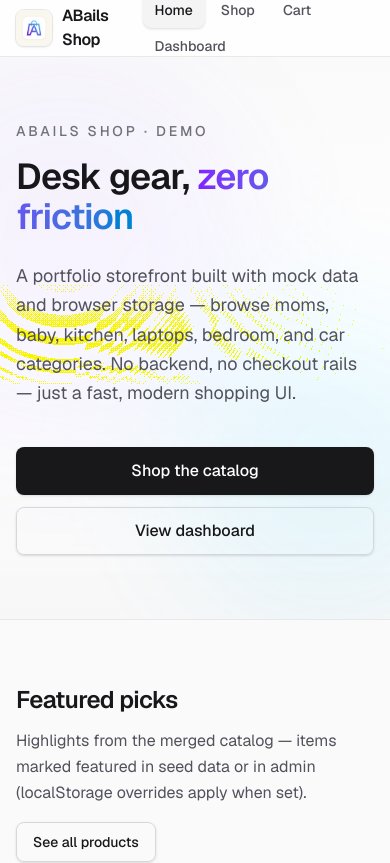
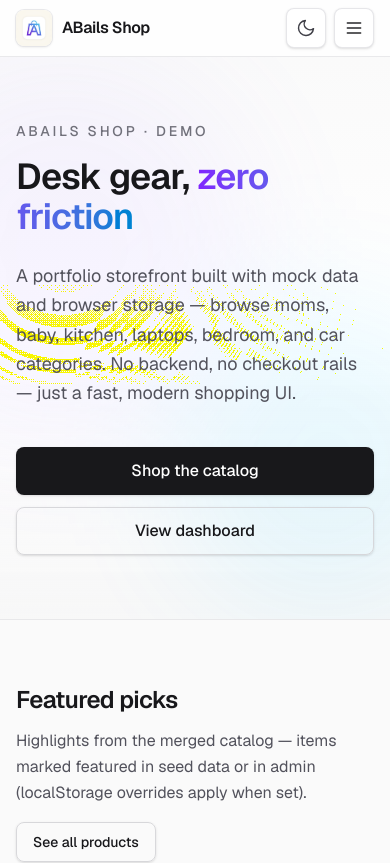
Before and after one commit to Abagels96/ecommerce, a Next.js app: page / in a window 390 px wide. Shown: the top 863 px of the page. Built offline with nearby package versions, Linux system fonts and the light colour scheme.

Commit message:
Add responsive navbar, light/dark theme toggle, and next-themes

```diff
--- a/package.json
+++ b/package.json
@@ -12,6 +12,7 @@
     "@hookform/resolvers": "^5.2.2",
     "clsx": "^2.1.1",
     "next": "16.2.1",
+    "next-themes": "^0.4.6",
     "react": "19.2.4",
     "react-dom": "19.2.4",
     "react-hook-form": "^7.72.0",
--- a/src/app/globals.css
+++ b/src/app/globals.css
@@ -1,9 +1,20 @@
 @import "tailwindcss";
 
+/** Class-based dark mode (next-themes `class="dark"` on `<html>`). */
+@custom-variant dark (&:where(.dark, .dark *));
+
 :root {
+  color-scheme: light;
   --background: #fafafa;
   --foreground: #171717;
   --ring: rgba(24, 24, 27, 0.12);
+}
+
+:root.dark {
+  color-scheme: dark;
+  --background: #0a0a0a;
+  --foreground: #ededed;
+  --ring: rgba(244, 244, 245, 0.08);
 }
 
 @theme inline {
@@ -11,14 +22,6 @@
   --color-foreground: var(--foreground);
   --font-sans: var(--font-geist-sans);
   --font-mono: var(--font-geist-mono);
-}
-
-@media (prefers-color-scheme: dark) {
-  :root {
-    --background: #0a0a0a;
-    --foreground: #ededed;
-    --ring: rgba(244, 244, 245, 0.08);
-  }
 }
 
 html {
@@ -44,11 +47,9 @@ body {
   color: rgb(24 24 27);
 }
 
-@media (prefers-color-scheme: dark) {
-  ::selection {
-    background-color: rgb(63 63 70 / 0.55);
-    color: rgb(250 250 250);
-  }
+:root.dark ::selection {
+  background-color: rgb(63 63 70 / 0.55);
+  color: rgb(250 250 250);
 }
 
 @layer utilities {
--- a/src/app/layout.tsx
+++ b/src/app/layout.tsx
@@ -1,8 +1,9 @@
-import type { Metadata } from "next";
+import type { Metadata, Viewport } from "next";
 import { Geist, Geist_Mono } from "next/font/google";
 
 import { Footer } from "@/components/layout/Footer";
 import { Navbar } from "@/components/layout/Navbar";
+import { ThemeProvider } from "@/components/theme-provider";
 
 import "./globals.css";
 
@@ -24,6 +25,12 @@ export const metadata: Metadata = {
   description: "ABails Shop — e-commerce portfolio demo with mock data.",
 };
 
+export const viewport: Viewport = {
+  width: "device-width",
+  initialScale: 1,
+  viewportFit: "cover",
+};
+
 export default function RootLayout({
   children,
 }: Readonly<{
@@ -33,11 +40,14 @@ export default function RootLayout({
     <html
       lang="en"
       className={`${geistSans.variable} ${geistMono.variable} h-full antialiased`}
+      suppressHydrationWarning
     >
       <body className="flex min-h-full flex-col font-sans">
-        <Navbar />
-        <main className="flex-1">{children}</main>
-        <Footer />
+        <ThemeProvider>
+          <Navbar />
+          <main className="flex-1">{children}</main>
+          <Footer />
+        </ThemeProvider>
       </body>
     </html>
   );
--- a/src/components/dashboard/DashboardSidebar.tsx
+++ b/src/components/dashboard/DashboardSidebar.tsx
@@ -38,9 +38,9 @@ export function DashboardSidebar() {
   const pathname = usePathname();
 
   return (
-    <aside className="w-full shrink-0 border-b border-zinc-200/90 bg-zinc-50/95 dark:border-zinc-800 dark:bg-zinc-900/40 lg:w-56 lg:border-b-0 lg:border-r lg:bg-transparent">
+    <aside className="w-full shrink-0 overflow-x-auto border-b border-zinc-200/90 bg-zinc-50/95 [-webkit-overflow-scrolling:touch] dark:border-zinc-800 dark:bg-zinc-900/40 lg:w-56 lg:overflow-visible lg:border-b-0 lg:border-r lg:bg-transparent">
       <nav
-        className="flex flex-wrap gap-1 p-3 sm:p-4 lg:flex-col lg:gap-0.5 lg:pr-2"
+        className="flex min-w-min flex-nowrap gap-1 p-3 sm:p-4 lg:flex-col lg:flex-wrap lg:gap-0.5 lg:pr-2"
         aria-label="Dashboard"
       >
         {links.map((item) => {
@@ -50,7 +50,7 @@ export function DashboardSidebar() {
               key={item.href}
               href={item.href}
               className={cn(
-                "rounded-lg px-3 py-2.5 text-sm font-medium transition-[color,background-color,box-shadow] duration-200",
+                "shrink-0 rounded-lg px-3 py-2.5 text-sm font-medium transition-[color,background-color,box-shadow] duration-200",
                 active
                   ? "bg-white text-zinc-900 shadow-sm ring-1 ring-zinc-200/80 dark:bg-zinc-800 dark:text-zinc-50 dark:ring-zinc-700/80"
                   : "text-zinc-600 hover:bg-white/80 hover:text-zinc-900 dark:text-zinc-400 dark:hover:bg-zinc-800/60 dark:hover:text-zinc-50",
--- a/src/components/layout/Navbar.tsx
+++ b/src/components/layout/Navbar.tsx
@@ -3,8 +3,10 @@
 import Image from "next/image";
 import Link from "next/link";
 import { usePathname } from "next/navigation";
+import { useEffect, useState } from "react";
 
 import { Badge } from "@/components/ui/badge";
+import { ThemeToggle } from "@/components/theme-toggle";
 import { publicAsset } from "@/lib/public-asset";
 import { cn } from "@/lib/utils";
 import { useCartStore } from "@/store/use-cart";
@@ -22,16 +24,46 @@ function cartItemCount(items: { quantity: number }[]): number {
   return items.reduce((n, line) => n + line.quantity, 0);
 }
 
+function isNavActive(pathname: string, href: string): boolean {
+  if (href === "/") return pathname === "/";
+  if (href === "/shop")
+    return pathname === "/shop" || pathname.startsWith("/product/");
+  return pathname === href || pathname.startsWith(`${href}/`);
+}
+
 export function Navbar() {
   const pathname = usePathname();
   const count = useCartStore((s) => cartItemCount(s.items));
+  const [menuOpen, setMenuOpen] = useState(false);
+
+  useEffect(() => {
+    setMenuOpen(false);
+  }, [pathname]);
+
+  useEffect(() => {
+    if (!menuOpen) return;
+    const prev = document.body.style.overflow;
+    document.body.style.overflow = "hidden";
+    return () => {
+      document.body.style.overflow = prev;
+    };
+  }, [menuOpen]);
+
+  const linkClass = (isActive: boolean) =>
+    cn(
+      "inline-flex w-full items-center justify-center rounded-lg px-3 py-2.5 text-sm font-medium transition-[color,background-color,box-shadow] duration-200 sm:inline-flex sm:w-auto sm:justify-start sm:py-2",
+      isActive
+        ? "bg-zinc-100 text-zinc-900 shadow-sm dark:bg-zinc-800 dark:text-zinc-50"
+        : "text-zinc-600 hover:bg-zinc-50 hover:text-zinc-900 dark:text-zinc-400 dark:hover:bg-zinc-900 dark:hover:text-zinc-50",
+    );
 
   return (
     <header className="sticky top-0 z-50 border-b border-zinc-200/80 bg-white/90 backdrop-blur-md supports-[backdrop-filter]:bg-white/75 dark:border-zinc-800/80 dark:bg-zinc-950/90 dark:supports-[backdrop-filter]:bg-zinc-950/75">
-      <div className="mx-auto flex h-14 max-w-6xl items-center justify-between gap-4 px-4 sm:h-16 sm:gap-6 sm:px-6 lg:px-8">
+      <div className="mx-auto flex h-14 max-w-6xl items-center justify-between gap-3 px-4 sm:h-16 sm:gap-4 sm:px-6 lg:px-8">
         <Link
           href="/"
-          className="flex items-center gap-2.5 text-base font-semibold tracking-tight text-zinc-900 transition-colors duration-200 hover:text-zinc-600 dark:text-zinc-50 dark:hover:text-zinc-300"
+          className="flex min-w-0 flex-1 items-center gap-2.5 text-base font-semibold tracking-tight text-zinc-900 transition-colors duration-200 hover:text-zinc-600 dark:text-zinc-50 dark:hover:text-zinc-300 sm:flex-none"
+          onClick={() => setMenuOpen(false)}
         >
           <Image
             src={publicAsset("/abails-logo.png")}
@@ -41,34 +73,23 @@ export function Navbar() {
             className="h-9 w-9 shrink-0 rounded-lg object-cover shadow-sm ring-1 ring-zinc-200/80 dark:ring-zinc-700/80"
             priority
           />
-          <span>{BRAND}</span>
+          <span className="truncate">{BRAND}</span>
         </Link>
 
         <nav
-          className="flex flex-wrap items-center justify-end gap-x-1 gap-y-2 sm:gap-x-2"
+          className="hidden md:flex md:flex-1 md:items-center md:justify-end"
           aria-label="Primary"
         >
-          <ul className="flex flex-wrap items-center gap-x-1 sm:gap-x-2">
+          <ul className="flex flex-wrap items-center justify-end gap-x-1 sm:gap-x-2">
             {nav.map((item) => {
-              const isActive =
-                item.href === "/"
-                  ? pathname === "/"
-                  : item.href === "/shop"
-                    ? pathname === "/shop" || pathname.startsWith("/product/")
-                    : pathname === item.href ||
-                      pathname.startsWith(`${item.href}/`);
+              const isActive = isNavActive(pathname, item.href);
               const isCart = item.href === "/cart";
 
               return (
                 <li key={item.href}>
                   <Link
                     href={item.href}
-                    className={cn(
-                      "inline-flex items-center rounded-lg px-3 py-2 text-sm font-medium transition-[color,background-color,box-shadow] duration-200",
-                      isActive
-                        ? "bg-zinc-100 text-zinc-900 shadow-sm dark:bg-zinc-800 dark:text-zinc-50"
-                        : "text-zinc-600 hover:bg-zinc-50 hover:text-zinc-900 dark:text-zinc-400 dark:hover:bg-zinc-900 dark:hover:text-zinc-50",
-                    )}
+                    className={linkClass(isActive)}
                     aria-current={isActive ? "page" : undefined}
                   >
                     <span>{item.label}</span>
@@ -88,7 +109,101 @@ export function Navbar() {
             })}
           </ul>
         </nav>
+
+        <div className="flex shrink-0 items-center gap-2">
+          <ThemeToggle />
+          <button
+            type="button"
+            className="inline-flex h-10 w-10 items-center justify-center rounded-lg border border-zinc-200/90 bg-white text-zinc-800 shadow-sm transition-[color,background-color,box-shadow] duration-200 hover:bg-zinc-50 focus-visible:outline focus-visible:outline-2 focus-visible:outline-offset-2 focus-visible:outline-zinc-400 md:hidden dark:border-zinc-700 dark:bg-zinc-900 dark:text-zinc-100 dark:hover:bg-zinc-800 dark:focus-visible:outline-zinc-500"
+            aria-expanded={menuOpen}
+            aria-controls="mobile-nav"
+            aria-label={menuOpen ? "Close menu" : "Open menu"}
+            onClick={() => setMenuOpen((o) => !o)}
+          >
+            {menuOpen ? <CloseIcon /> : <MenuIcon />}
+          </button>
+        </div>
       </div>
+
+      {menuOpen ? (
+        <>
+          <button
+            type="button"
+            className="fixed inset-0 z-40 bg-zinc-950/40 backdrop-blur-[1px] md:hidden"
+            aria-hidden
+            tabIndex={-1}
+            onClick={() => setMenuOpen(false)}
+          />
+          <div
+            id="mobile-nav"
+            className="fixed inset-x-0 top-14 z-50 border-b border-zinc-200/90 bg-white px-4 pb-6 pt-2 shadow-[0_12px_40px_-12px_rgba(0,0,0,0.15)] dark:border-zinc-800 dark:bg-zinc-950 md:hidden"
+          >
+            <nav aria-label="Primary mobile">
+              <ul className="flex flex-col gap-1">
+                {nav.map((item) => {
+                  const isActive = isNavActive(pathname, item.href);
+                  const isCart = item.href === "/cart";
+
+                  return (
+                    <li key={item.href}>
+                      <Link
+                        href={item.href}
+                        className={linkClass(isActive)}
+                        aria-current={isActive ? "page" : undefined}
+                        onClick={() => setMenuOpen(false)}
+                      >
+                        <span>{item.label}</span>
+                        {isCart && count > 0 ? (
+                          <Badge
+                            variant="primary"
+                            size="sm"
+                            className="ml-2 min-w-[1.25rem] justify-center px-1.5 tabular-nums"
+                            aria-label={`${count} items in cart`}
+                          >
+                            {count > 99 ? "99+" : count}
+                          </Badge>
+                        ) : null}
+                      </Link>
+                    </li>
+                  );
+                })}
+              </ul>
+            </nav>
+          </div>
+        </>
+      ) : null}
     </header>
   );
 }
+
+function MenuIcon() {
+  return (
+    <svg
+      className="h-5 w-5"
+      viewBox="0 0 24 24"
+      fill="none"
+      stroke="currentColor"
+      strokeWidth="1.75"
+      strokeLinecap="round"
+      aria-hidden
+    >
+      <path d="M4 6h16M4 12h16M4 18h16" />
+    </svg>
+  );
+}
+
+function CloseIcon() {
+  return (
+    <svg
+      className="h-5 w-5"
+      viewBox="0 0 24 24"
+      fill="none"
+      stroke="currentColor"
+      strokeWidth="1.75"
+      strokeLinecap="round"
+      aria-hidden
+    >
+      <path d="M18 6L6 18M6 6l12 12" />
+    </svg>
+  );
+}
--- /dev/null
+++ b/src/components/theme-provider.tsx
@@ -0,0 +1,21 @@
+"use client";
+
+import type { ReactNode } from "react";
+import { ThemeProvider as NextThemesProvider } from "next-themes";
+
+type ThemeProviderProps = {
+  children: ReactNode;
+};
+
+export function ThemeProvider({ children }: ThemeProviderProps) {
+  return (
+    <NextThemesProvider
+      attribute="class"
+      defaultTheme="system"
+      enableSystem
+      disableTransitionOnChange
+    >
+      {children}
+    </NextThemesProvider>
+  );
+}
--- /dev/null
+++ b/src/components/theme-toggle.tsx
@@ -0,0 +1,78 @@
+"use client";
+
+import { useTheme } from "next-themes";
+import { useEffect, useState } from "react";
+
+import { cn } from "@/lib/utils";
+
+export function ThemeToggle({ className }: { className?: string }) {
+  const { resolvedTheme, setTheme } = useTheme();
+  const [mounted, setMounted] = useState(false);
+
+  useEffect(() => {
+    setMounted(true);
+  }, []);
+
+  const toggle = () => {
+    setTheme(resolvedTheme === "dark" ? "light" : "dark");
+  };
+
+  return (
+    <button
+      type="button"
+      onClick={toggle}
+      className={cn(
+        "inline-flex h-10 w-10 shrink-0 items-center justify-center rounded-lg border border-zinc-200/90 bg-white text-zinc-700 shadow-sm transition-[color,background-color,box-shadow] duration-200 hover:bg-zinc-50 hover:text-zinc-900 focus-visible:outline focus-visible:outline-2 focus-visible:outline-offset-2 focus-visible:outline-zinc-400 dark:border-zinc-700 dark:bg-zinc-900 dark:text-zinc-200 dark:hover:bg-zinc-800 dark:hover:text-zinc-50 dark:focus-visible:outline-zinc-500",
+        className,
+      )}
+      aria-label={
+        mounted && resolvedTheme === "dark"
+          ? "Switch to light mode"
+          : "Switch to dark mode"
+      }
+    >
+      {!mounted ? (
+        <span className="h-5 w-5 rounded bg-zinc-200/80 dark:bg-zinc-700/80" aria-hidden />
+      ) : resolvedTheme === "dark" ? (
+        <SunIcon />
+      ) : (
+        <MoonIcon />
+      )}
+    </button>
+  );
+}
+
+function SunIcon() {
+  return (
+    <svg
+      className="h-5 w-5"
+      viewBox="0 0 24 24"
+      fill="none"
+      stroke="currentColor"
+      strokeWidth="1.75"
+      strokeLinecap="round"
+      strokeLinejoin="round"
+      aria-hidden
+    >
+      <circle cx="12" cy="12" r="4" />
+      <path d="M12 2v2M12 20v2M4.93 4.93l1.41 1.41M17.66 17.66l1.41 1.41M2 12h2M20 12h2M6.34 17.66l-1.41 1.41M19.07 4.93l-1.41 1.41" />
+    </svg>
+  );
+}
+
+function MoonIcon() {
+  return (
+    <svg
+      className="h-5 w-5"
+      viewBox="0 0 24 24"
+      fill="none"
+      stroke="currentColor"
+      strokeWidth="1.75"
+      strokeLinecap="round"
+      strokeLinejoin="round"
+      aria-hidden
+    >
+      <path d="M21 12.79A9 9 0 1 1 11.21 3 7 7 0 0 0 21 12.79z" />
+    </svg>
+  );
+}
```
Also changed, not shown: 1 other file (tests, documents, lock files or other folders).
